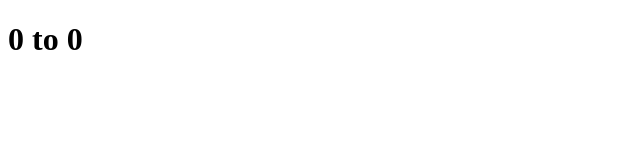
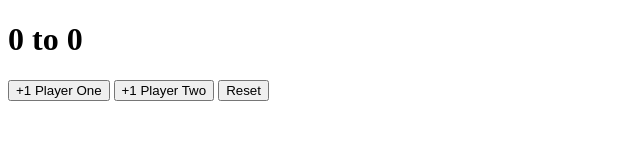
Before and after one commit to gloria-cheung/score_keeper_widget, a website: page public/index.html in a window 1280 px wide. Shown: the whole page, without its empty margins (0-640 px from the left). Drawn offline with Linux system fonts and the light colour scheme.

Commit message:
add initial markup

```diff
--- a/public/index.html
+++ b/public/index.html
@@ -7,7 +7,11 @@
   <title>Score Keeper</title>
 </head>
 <body>
-  <h1><span id="p1Score">0</span> to <span id="p2Score">0</span></h1>
+  <h1><span id="p1Display">0</span> to <span id="p2Display">0</span></h1>
+  <button id="p1Button">+1 Player One</button>
+  <button id="p2Button">+1 Player Two</button>
+  <button id="reset">Reset</button>
+
   <script src="app.js"></script>
 </body>
 </html>
```
